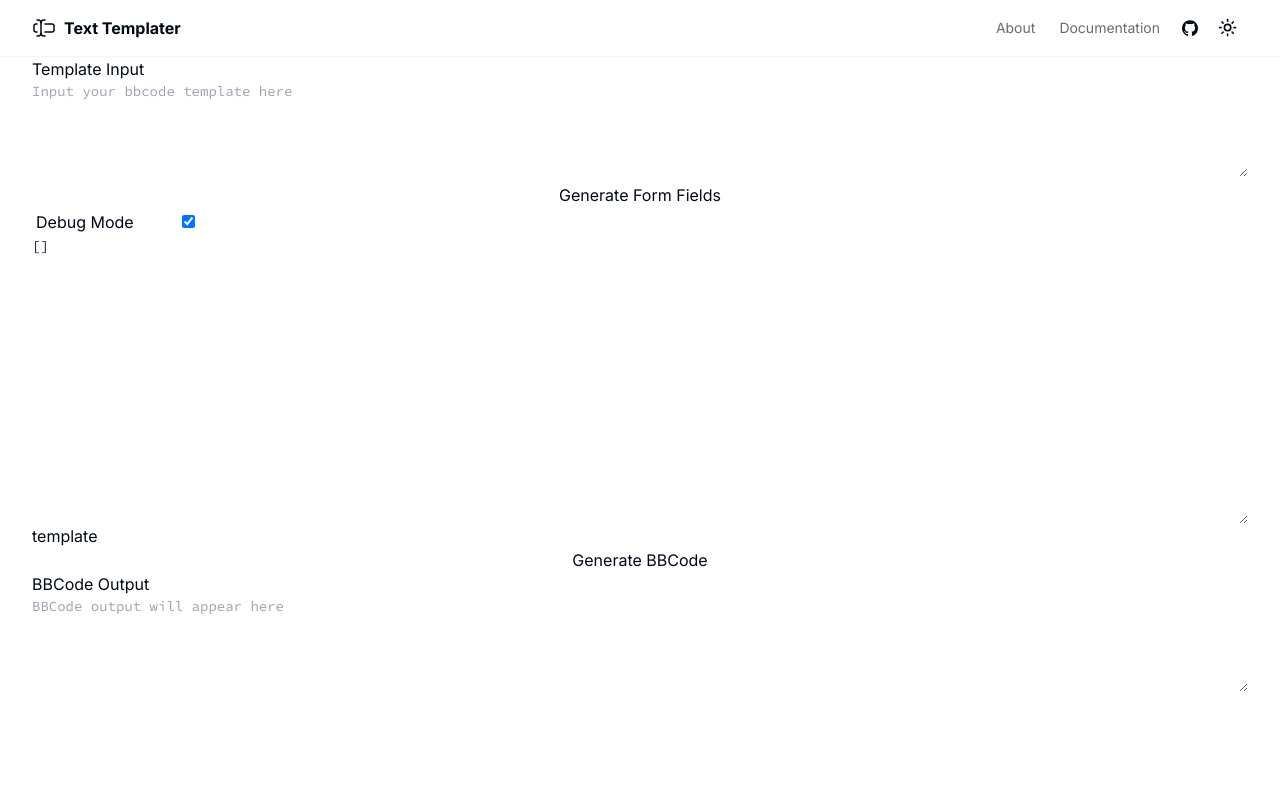
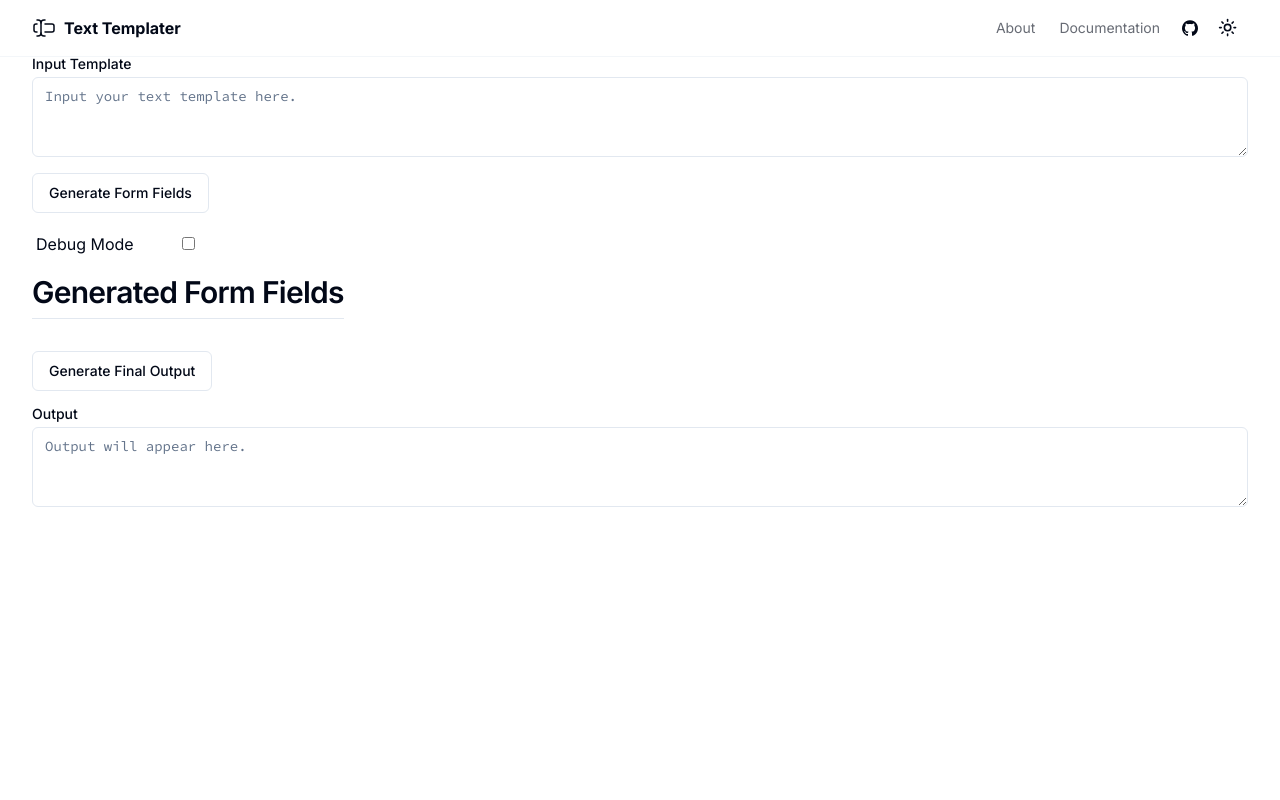
Before and after one commit to Alteras1/bbcode-templater, a Next.js app: page / in a window 1280 px wide. Shown: the top 800 px of the page. Built offline with nearby package versions, Linux system fonts and the light colour scheme.

Commit message:
Rough switch to shadcn

```diff
--- a/app/layout.tsx
+++ b/app/layout.tsx
@@ -1,7 +1,6 @@
 import type { Metadata } from 'next';
 import { Inter } from 'next/font/google';
 import './globals.css';
-import Navbar from '@/components/navbar';
 import Footer from '@/components/footer';
 import { cn } from '@/lib/utils';
 import { ThemeProvider } from '@/components/theme-provider';
--- a/app/page.tsx
+++ b/app/page.tsx
@@ -1,6 +1,9 @@
 'use client';
 
 import FormFieldGenerator from '@/components/form-fields/form-field-generator';
+import { Button } from '@/components/ui/button';
+import { Label } from '@/components/ui/label';
+import { Textarea } from '@/components/ui/textarea';
 import { NodeError, NodeTree } from '@/lib/parser/node';
 import { outputTemplateWithValues, parse } from '@/lib/parser/parser';
 import { Source_Code_Pro } from 'next/font/google';
@@ -30,24 +33,19 @@ export default function Home() {
   };
 
   return (
-    <main className="flex min-h-screen flex-col">
-      <label className="form-control">
-        <div className="label">
-          <span className="label-text">Template Input</span>
-        </div>
-        <textarea
-          name="input"
-          className={
-            sourceCodePro.className +
-            ' textarea textarea-bordered h-24 w-full text-sm'
-          }
-          placeholder="Input your bbcode template here"
+    <main className="flex min-h-screen flex-col items-start gap-4">
+      <div className="grid w-full gap-1.5">
+        <Label htmlFor="template-input">Input Template</Label>
+        <Textarea
+          placeholder="Input your text template here."
+          id="template-input"
           onChange={(e) => setInput(e.target.value)}
-        ></textarea>
-      </label>
-      <button className="btn" onClick={parseInput}>
+          className={sourceCodePro.className}
+        />
+      </div>
+      <Button variant="outline" onClick={parseInput}>
         Generate Form Fields
-      </button>
+      </Button>
       <label className="form-control relative w-full min-w-full flex-row flex-wrap">
         <label
           htmlFor="debug-toggle"
@@ -59,8 +57,7 @@ export default function Home() {
           id="debug-toggle"
           name="debug-toggle"
           type="checkbox"
-          className="peer toggle toggle-info toggle-sm my-2 mr-1"
-          defaultChecked
+          className="toggle toggle-info toggle-sm peer my-2 mr-1"
         />
         <textarea
           name="parsed"
@@ -73,26 +70,23 @@ export default function Home() {
           readOnly
         ></textarea>
       </label>
-      template
+      <h2 className="scroll-m-20 border-b pb-2 text-3xl font-semibold tracking-tight first:mt-0">
+        Generated Form Fields
+      </h2>
       <FormFieldGenerator tree={output} />
-      <button className="btn" onClick={() => outputBBCode()}>
-        Generate BBCode
-      </button>
-      <label className="form-control">
-        <div className="label">
-          <span className="label-text">BBCode Output</span>
-        </div>
-        <textarea
-          name="output"
-          className={
-            sourceCodePro.className +
-            ' textarea textarea-bordered h-24 w-full text-sm'
-          }
-          placeholder="BBCode output will appear here"
+      <Button variant="outline" onClick={() => outputBBCode()}>
+        Generate Final Output
+      </Button>
+      <div className="grid w-full gap-1.5">
+        <Label htmlFor="template-output">Output</Label>
+        <Textarea
+          placeholder="Output will appear here."
+          id="template-output"
+          className={sourceCodePro.className}
           value={finalOutput}
           readOnly
-        ></textarea>
-      </label>
+        />
+      </div>
     </main>
   );
 }
--- a/components/nav-links.tsx
+++ b/components/nav-links.tsx
@@ -2,7 +2,7 @@
 
 import { cn } from '@/lib/utils';
 import Link from 'next/link';
-import { Button, buttonVariants } from './ui/button';
+import { buttonVariants } from './ui/button';
 import { ModeToggle } from './mode-toggle';
 import { Icons } from './icons';
 import { usePathname } from 'next/navigation';
```
